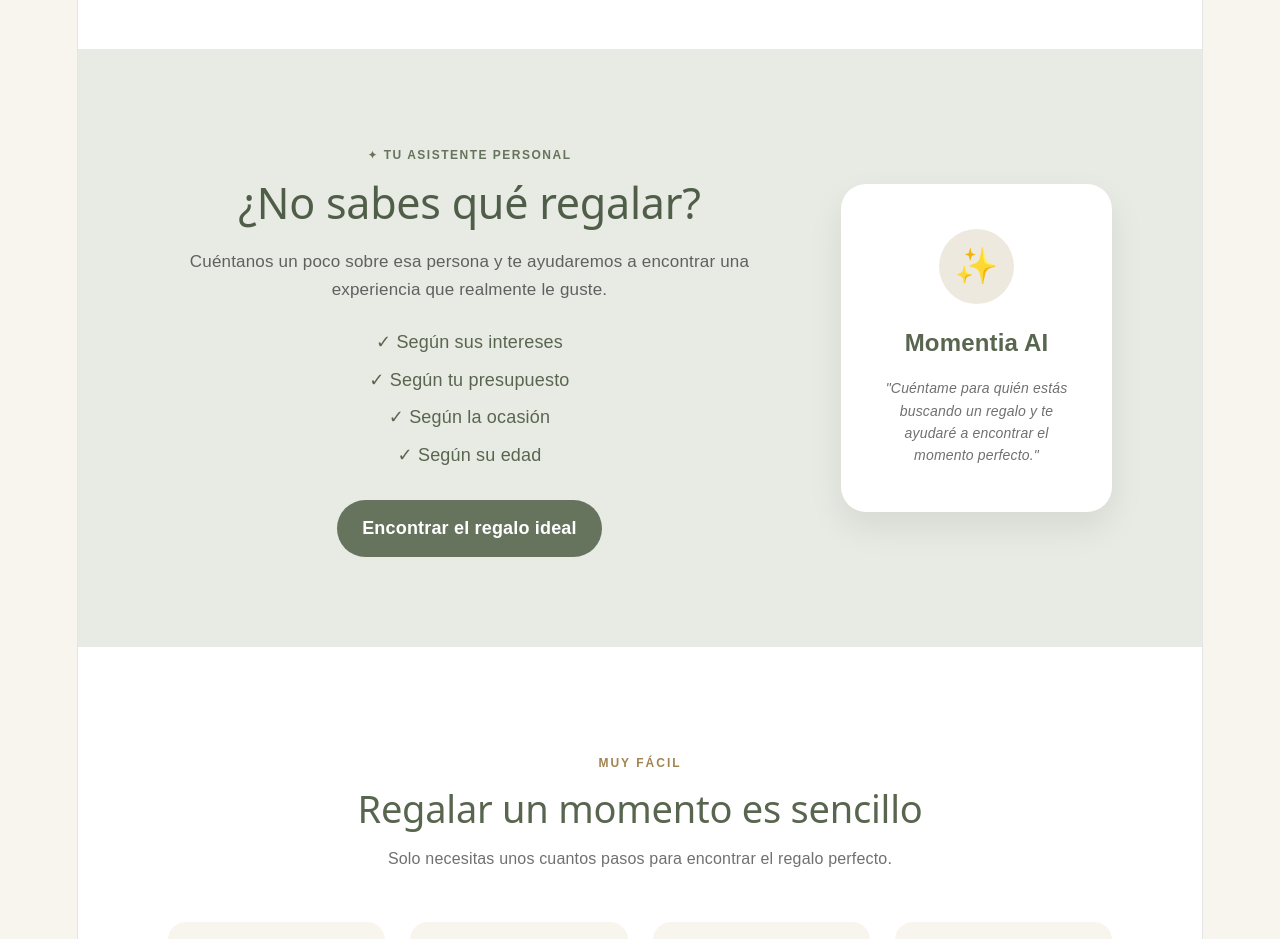
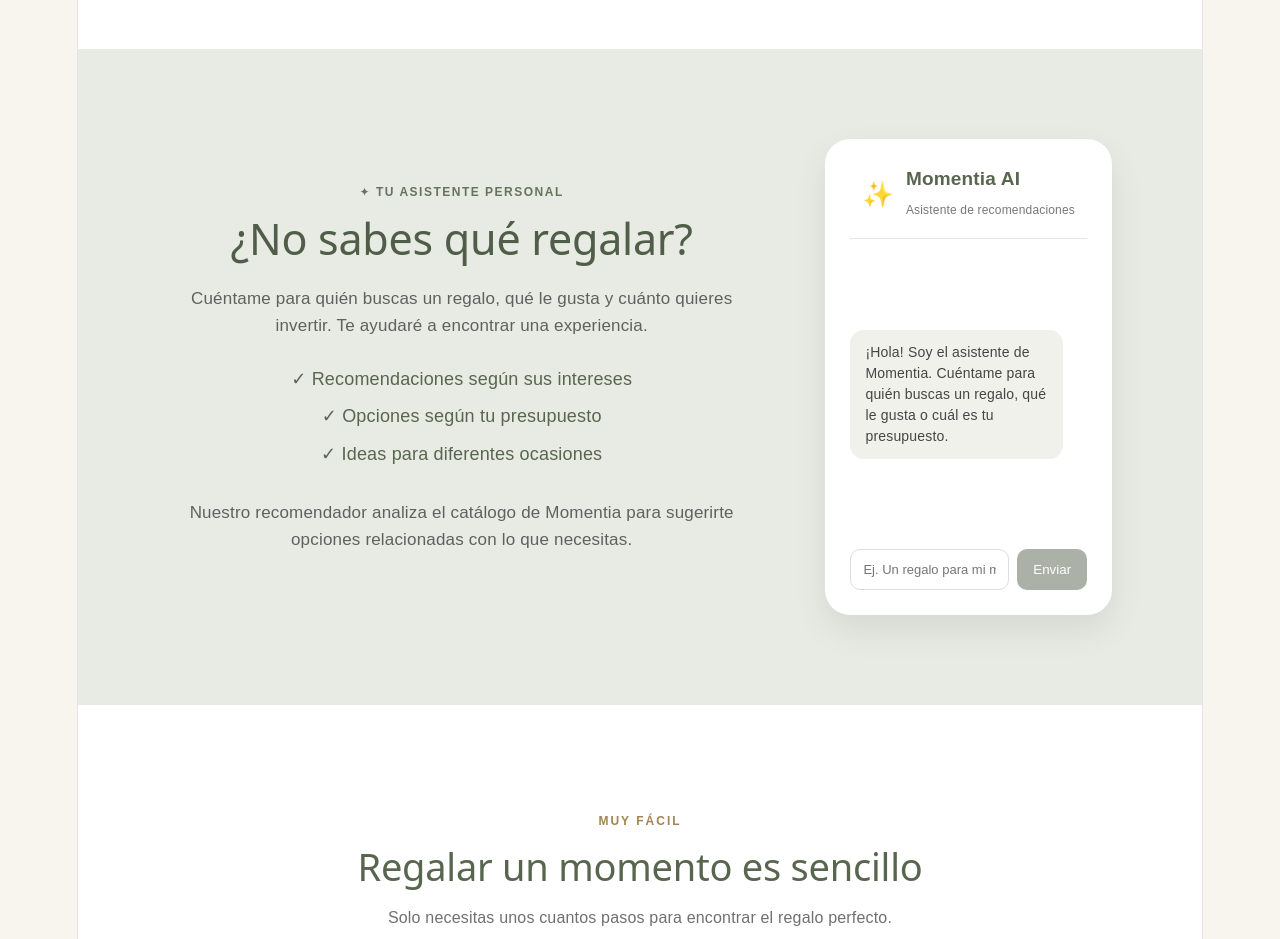
Before and after one commit to EstefaniaArias1127/MOMENTIA, a React (Vite) app in the folder fronted/: page / in a window 1280 px wide. Shown: the part 2860-3799 px from the top of the page. Built offline with nearby package versions, Linux system fonts and the light colour scheme.

Commit message:
creé la IA asistente de momentia y le cambie la fuente en el css también hice unos ajustes en el servidor

```diff
--- a/fronted/src/App.css
+++ b/fronted/src/App.css
@@ -1281,6 +1281,175 @@ footer {
     .solicitudes-lista {
         grid-template-columns: 1fr;
     }
+}
 
+/* =========================================
+   CORRECCIÓN DEL CHAT DE MOMENTIA
+========================================= */
 
+.ia-card.ia-chat {
+    width: 420px;
+    max-width: 100%;
+    min-width: 0;
+    padding: 25px;
+    box-sizing: border-box;
+    text-align: left;
+    display: flex;
+    flex-direction: column;
+    gap: 15px;
 }
+
+/* Evitar que los estilos antiguos deformen los div */
+.ia-card.ia-chat div {
+    width: auto;
+    height: auto;
+    margin: 0;
+    display: block;
+    border-radius: 0;
+    background: transparent;
+    font-size: inherit;
+}
+
+/* Encabezado */
+.ia-card.ia-chat .ia-chat-encabezado {
+    display: flex;
+    align-items: center;
+    gap: 12px;
+    padding-bottom: 15px;
+    border-bottom: 1px solid #e5e5e5;
+}
+
+.ia-card.ia-chat .ia-chat-encabezado > span {
+    font-size: 25px;
+}
+
+.ia-card.ia-chat .ia-chat-encabezado h3 {
+    margin: 0;
+    font-size: 19px;
+}
+
+.ia-card.ia-chat .ia-chat-encabezado small {
+    font-size: 12px;
+    color: #777;
+}
+
+/* Área de conversación */
+.ia-card.ia-chat .ia-chat-mensajes {
+    height: 280px;
+    overflow-y: auto;
+    display: flex;
+    flex-direction: column;
+    gap: 12px;
+    padding: 10px 0;
+}
+
+.ia-card.ia-chat .ia-mensaje {
+    width: fit-content;
+    max-width: 90%;
+    padding: 12px 15px;
+    border-radius: 14px;
+    background: #f0f1eb;
+    color: #454545;
+    font-size: 14px;
+    line-height: 1.5;
+    overflow-wrap: anywhere;
+}
+
+.ia-card.ia-chat .ia-mensaje p {
+    margin: 0;
+    font-size: 14px;
+    font-style: normal;
+    line-height: 1.5;
+}
+
+.ia-card.ia-chat .ia-mensaje.usuario {
+    align-self: flex-end;
+    background: #59664f;
+    color: white;
+}
+
+.ia-card.ia-chat .ia-mensaje.asistente {
+    align-self: flex-start;
+}
+
+/* Recomendaciones */
+.ia-card.ia-chat .ia-recomendaciones {
+    display: flex;
+    flex-direction: column;
+    gap: 10px;
+    margin-top: 12px;
+}
+
+.ia-card.ia-chat .ia-recomendacion {
+    display: flex;
+    align-items: center;
+    gap: 10px;
+    padding: 8px;
+    background: white;
+    border-radius: 10px;
+}
+
+.ia-card.ia-chat .ia-recomendacion img {
+    width: 55px;
+    height: 55px;
+    object-fit: cover;
+    border-radius: 8px;
+}
+
+.ia-card.ia-chat .ia-recomendacion strong,
+.ia-card.ia-chat .ia-recomendacion span {
+    display: block;
+    font-size: 12px;
+}
+
+/* Formulario */
+.ia-card.ia-chat .ia-chat-formulario {
+    display: flex;
+    gap: 8px;
+    width: 100%;
+}
+
+.ia-card.ia-chat .ia-chat-formulario input {
+    flex: 1;
+    min-width: 0;
+    padding: 12px;
+    border: 1px solid #ddd;
+    border-radius: 10px;
+    font-size: 13px;
+}
+
+.ia-card.ia-chat .ia-chat-formulario button {
+    padding: 12px 16px;
+    border: none;
+    border-radius: 10px;
+    background: #59664f;
+    color: white;
+    cursor: pointer;
+}
+
+.ia-card.ia-chat .ia-chat-formulario button:disabled {
+    opacity: 0.5;
+    cursor: not-allowed;
+}
+
+/* Adaptación a celulares */
+@media (max-width: 768px) {
+    .ia {
+        flex-direction: column;
+        padding: 55px 6%;
+        gap: 30px;
+    }
+
+    .ia-contenido {
+        width: 100%;
+    }
+
+    .ia-contenido h2 {
+        font-size: 30px;
+    }
+
+    .ia-card.ia-chat {
+        width: 100%;
+        max-width: 420px;
+    }
+}
--- a/fronted/src/App.jsx
+++ b/fronted/src/App.jsx
@@ -12,6 +12,11 @@ function App() {
   const [presupuesto, setPresupuesto] = useState('');
   const [resultados, setResultados] = useState([]);
   const [busquedaRealizada, setBusquedaRealizada] = useState(false);
+
+  // ESTADOS DEL ASISTENTE MOMENTIA
+  const [mensajeChat, setMensajeChat] = useState('');
+  const [conversacion, setConversacion] = useState([]);
+  const [cargandoChat, setCargandoChat] = useState(false);
 
   const [nombre, setNombre] = useState('');
   const [correo, setCorreo] = useState('');
@@ -56,6 +61,7 @@ function App() {
     setBusquedaRealizada(true);
   };
 
+  // FORMULARIO DE CONTACTO
   const enviarContacto = async (e) => {
     e.preventDefault();
 
@@ -81,6 +87,68 @@ function App() {
     } catch (error) {
       console.error('Error:', error);
       alert('No fue posible enviar el mensaje. Verifica que el servidor esté funcionando.');
+    }
+  };
+
+  // ENVIAR MENSAJES AL ASISTENTE MOMENTIA
+  const enviarMensajeChat = async (e) => {
+    e.preventDefault();
+
+    const texto = mensajeChat.trim();
+
+    if (!texto || cargandoChat) {
+      return;
+    }
+
+    setConversacion((anterior) => [
+      ...anterior,
+      { tipo: 'usuario', texto }
+    ]);
+
+    setMensajeChat('');
+    setCargandoChat(true);
+
+    try {
+      const respuesta = await fetch('http://localhost:3000/api/ia/chat', {
+        method: 'POST',
+        headers: {
+          'Content-Type': 'application/json'
+        },
+        body: JSON.stringify({
+          mensaje: texto,
+          experiencias
+        })
+      });
+
+      const datos = await respuesta.json();
+
+      if (!respuesta.ok) {
+        throw new Error(datos.mensaje || 'No se pudo obtener una recomendación.');
+      }
+
+      setConversacion((anterior) => [
+        ...anterior,
+        {
+          tipo: 'asistente',
+          texto: datos.respuesta || 'No recibí una respuesta. Inténtalo nuevamente.',
+          recomendaciones: Array.isArray(datos.recomendaciones)
+            ? datos.recomendaciones
+            : []
+        }
+      ]);
+    } catch (error) {
+      console.error('Error en el asistente de Momentia:', error);
+
+      setConversacion((anterior) => [
+        ...anterior,
+        {
+          tipo: 'asistente',
+          texto: 'No pude conectarme con el servidor. Verifica que Momentia esté funcionando e inténtalo nuevamente.',
+          recomendaciones: []
+        }
+      ]);
+    } finally {
+      setCargandoChat(false);
     }
   };
 
@@ -216,8 +284,6 @@ function App() {
                 </section>
               )}
 
-
-
               <section id="experiencias" className="categorias">
                 <div className="titulo-seccion">
                   <span>DESCUBRE</span>
@@ -316,34 +382,104 @@ function App() {
                 </div>
               </section>
 
+              {/* ASISTENTE DE RECOMENDACIONES MOMENTIA */}
               <section id="recomendaciones" className="ia">
                 <div className="ia-contenido">
                   <span>✦ TU ASISTENTE PERSONAL</span>
                   <h2>¿No sabes qué regalar?</h2>
                   <p>
-                    Cuéntanos un poco sobre esa persona y te ayudaremos a encontrar
-                    una experiencia que realmente le guste.
+                    Cuéntame para quién buscas un regalo, qué le gusta y cuánto
+                    quieres invertir. Te ayudaré a encontrar una experiencia.
                   </p>
 
                   <ul>
-                    <li>✓ Según sus intereses</li>
-                    <li>✓ Según tu presupuesto</li>
-                    <li>✓ Según la ocasión</li>
-                    <li>✓ Según su edad</li>
+                    <li>✓ Recomendaciones según sus intereses</li>
+                    <li>✓ Opciones según tu presupuesto</li>
+                    <li>✓ Ideas para diferentes ocasiones</li>
                   </ul>
 
-                  <a href="#contacto" className="boton-principal">
-                    Encontrar el regalo ideal
-                  </a>
+                  <p>
+                    Nuestro recomendador analiza el catálogo de Momentia para
+                    sugerirte opciones relacionadas con lo que necesitas.
+                  </p>
                 </div>
 
-                <div className="ia-card">
-                  <div>✨</div>
-                  <h3>Momentia AI</h3>
-                  <p>
-                    "Cuéntame para quién estás buscando un regalo y te ayudaré a
-                    encontrar el momento perfecto."
-                  </p>
+                <div className="ia-card ia-chat">
+                  <div className="ia-chat-encabezado">
+                    <span>✨</span>
+                    <div>
+                      <h3>Momentia AI</h3>
+                      <small>Asistente de recomendaciones</small>
+                    </div>
+                  </div>
+
+                  <div className="ia-chat-mensajes" aria-live="polite">
+                    {conversacion.length === 0 && (
+                      <div className="ia-mensaje asistente">
+                        ¡Hola! Soy el asistente de Momentia. Cuéntame para quién
+                        buscas un regalo, qué le gusta o cuál es tu presupuesto.
+                      </div>
+                    )}
+
+                    {conversacion.map((item, indice) => (
+                      <div
+                        key={`${indice}-${item.tipo}`}
+                        className={`ia-mensaje ${item.tipo}`}
+                      >
+                        <p>{item.texto}</p>
+
+                        {item.recomendaciones?.length > 0 && (
+                          <div className="ia-recomendaciones">
+                            {item.recomendaciones.map((experiencia) => (
+                              <Link
+                                to={`/experiencias#experiencia-${experiencia.id}`}
+                                className="ia-recomendacion"
+                                key={experiencia.id || experiencia.nombre}
+                              >
+                                {experiencia.imagen && (
+                                  <img
+                                    src={experiencia.imagen}
+                                    alt={experiencia.nombre}
+                                  />
+                                )}
+
+                                <div>
+                                  <strong>{experiencia.nombre}</strong>
+                                  <span>
+                                    ${Number(experiencia.precio).toLocaleString('es-CO')}
+                                  </span>
+                                </div>
+                              </Link>
+                            ))}
+                          </div>
+                        )}
+                      </div>
+                    ))}
+
+                    {cargandoChat && (
+                      <div className="ia-mensaje asistente">
+                        Estoy buscando ideas para ti...
+                      </div>
+                    )}
+                  </div>
+
+                  <form className="ia-chat-formulario" onSubmit={enviarMensajeChat}>
+                    <input
+                      type="text"
+                      value={mensajeChat}
+                      onChange={(e) => setMensajeChat(e.target.value)}
+                      placeholder="Ej. Un regalo para mi mamá de $100.000"
+                      aria-label="Escribe tu mensaje para Momentia"
+                      disabled={cargandoChat}
+                    />
+
+                    <button
+                      type="submit"
+                      disabled={cargandoChat || !mensajeChat.trim()}
+                    >
+                      {cargandoChat ? 'Enviando...' : 'Enviar'}
+                    </button>
+                  </form>
                 </div>
               </section>
 
@@ -385,10 +521,12 @@ function App() {
                 <div className="nosotros-texto">
                   <span>NUESTRA HISTORIA</span>
                   <h2>Creemos que los mejores regalos son los momentos que recordamos.</h2>
+
                   <p>
                     Momentia nace de una idea sencilla: muchas veces no sabemos qué
                     regalar, pero sabemos que queremos hacer sentir especial a alguien.
                   </p>
+
                   <p>
                     Por eso creamos un espacio donde encontrar experiencias que
                     conecten a las personas, celebrar ocasiones importantes y crear
@@ -414,6 +552,7 @@ function App() {
 
                 <form id="formContacto" onSubmit={enviarContacto}>
                   <label htmlFor="nombre">Nombre</label>
+
                   <input
                     type="text"
                     id="nombre"
@@ -425,6 +564,7 @@ function App() {
                   />
 
                   <label htmlFor="correo">Correo electrónico</label>
+
                   <input
                     type="email"
                     id="correo"
@@ -436,6 +576,7 @@ function App() {
                   />
 
                   <label htmlFor="mensaje">¿En qué podemos ayudarte?</label>
+
                   <textarea
                     id="mensaje"
                     name="mensaje"
@@ -452,12 +593,9 @@ function App() {
           }
         />
 
-              <Route path="/experiencias" element={<Experiencias />} />
-
+        <Route path="/experiencias" element={<Experiencias />} />
         <Route path="/admin" element={<Admin />} />
-
         <Route path="/login" element={<Login />} />
-
       </Routes>
 
       <footer>
@@ -493,5 +631,4 @@ function App() {
   );
 }
 
-
 export default App;
```
Also changed, not shown: fronted/src/pages/Experiencias.jsx (+13 -5 lines), 2 other files (tests, documents, lock files or other folders).
